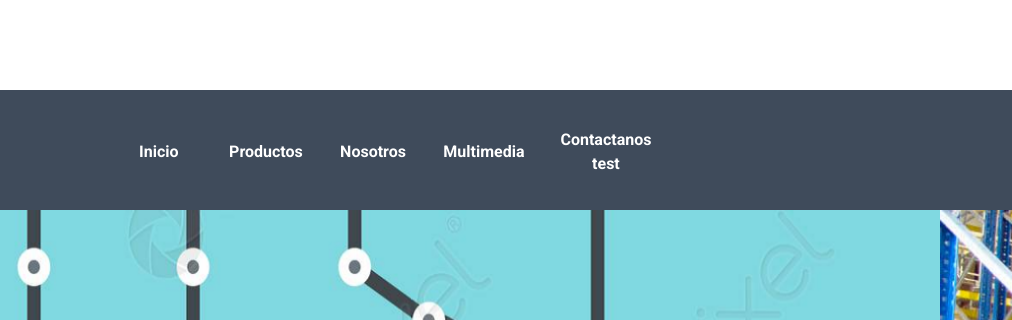
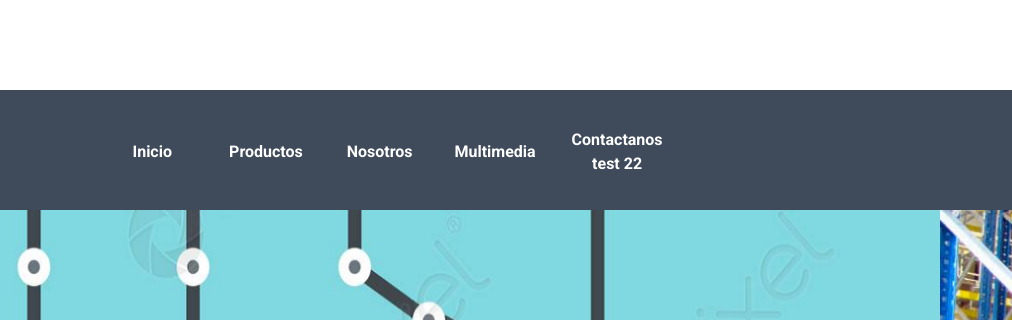
Before and after one commit to gaboleo97/cursoDesarrolloWeb, a plain HTML site: page index.html in a window 1280 px wide. Shown: the part 158-478 px from the top of the page, 268-1280 px from the left. Drawn offline with nearby package versions, Linux system fonts and the light colour scheme.

Commit message:
prueba commit nueva rama

```diff
--- a/index.html
+++ b/index.html
@@ -27,7 +27,7 @@
                 <li class="header__li"><a href="./views/productos.html">Productos</a></li>
                 <li class="header__li"><a href="./views/nosotros.html">Nosotros</a></li>
                 <li class="header__li"><a href="./views/multimedia.html">Multimedia</a></li>
-                <li class="header__li"><a href="./views/contacto.html">Contactanos test</a></li>
+                <li class="header__li"><a href="./views/contacto.html">Contactanos test 22</a></li>
             </ul>
         </nav>
       </div>
```
